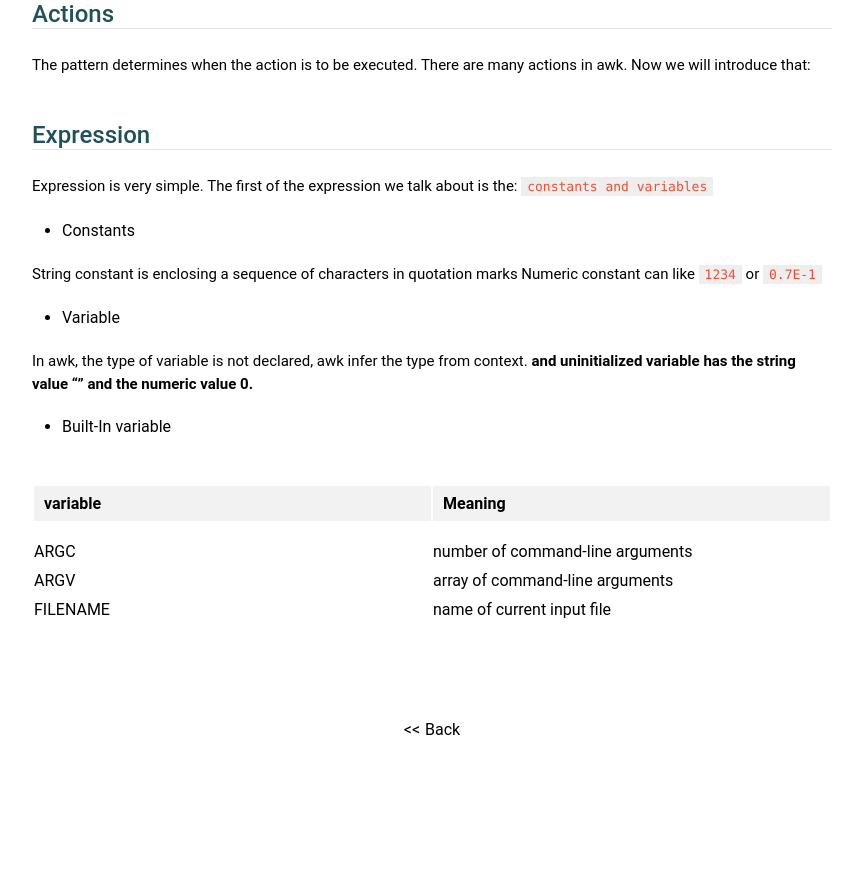
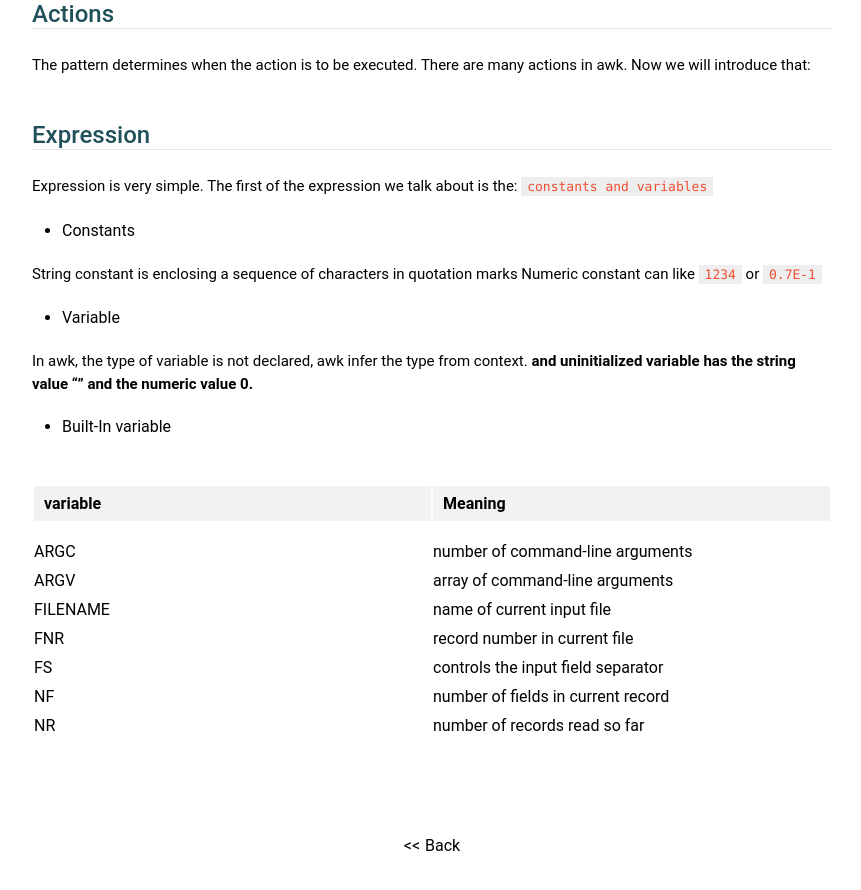
Before and after one commit to JesseEisen/DailyKeep, a Jekyll site: the page built from _posts/2016-02-03-awk-synatx-overview.md, in a window 1280 px wide and 900 px high, scrolled down 2982 px. Shown: the top 890 px of the window, without its empty margins (208-1069 px from the left). Built offline with Jekyll 4.4.1, drawn with Linux system fonts in a browser that asks for light colours; some web fonts are replaced; before the commit the page ends 3766 px from its top, so only the background shows below that.

Commit message:
fix table show

```diff
--- a/_posts/2016-02-03-awk-synatx-overview.md
+++ b/_posts/2016-02-03-awk-synatx-overview.md
@@ -139,7 +139,11 @@ In awk, the type of variable is not declared, awk infer the type from context. *
 + Built-In variable
 
 | variable |  Meaning |
-|----------|----------|
-|ARGC      | number of command-line arguments|
-|ARGV      | array of command-line arguments|
-|FILENAME  | name of current input file|
+| -------- | -------- |
+| ARGC      | number of command-line arguments |
+| ARGV      | array of command-line arguments |
+| FILENAME  | name of current input file |
+| FNR       | record number in current file |
+| FS        | controls the input field separator |
+| NF        | number of fields in current record |
+| NR        | number of records read so far |
```
